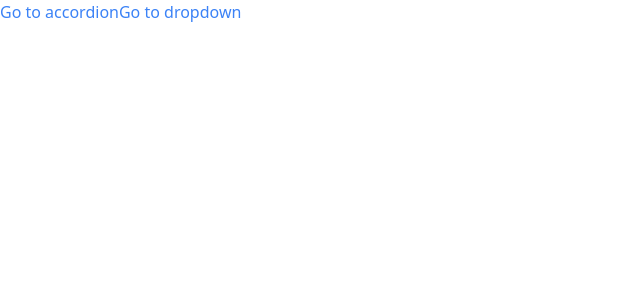
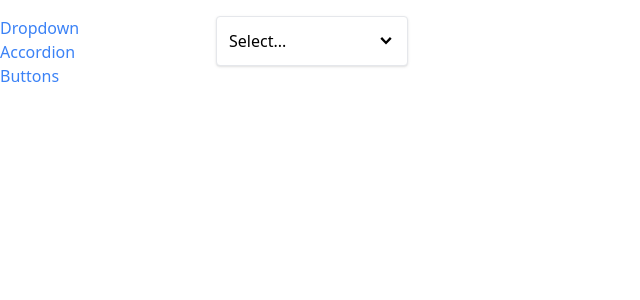
Before and after one commit to mwoitek/react-components-examples, a React (Create React App) app: page / in a window 1280 px wide. Shown: the top 300 px of the page, without its empty margins (0-640 px from the left). Built offline with nearby package versions, Linux system fonts and the light colour scheme.

Commit message:
Add Sidebar component

```diff
--- a/src/App.js
+++ b/src/App.js
@@ -1,19 +1,23 @@
-import Link from './components/Link';
 import Route from './components/Route';
+import Sidebar from './components/Sidebar';
+
 import AccordionPage from './pages/AccordionPage';
+import ButtonPage from './pages/ButtonPage';
 import DropdownPage from './pages/DropdownPage';
 
 function App() {
   return (
-    <div>
-      <Link to='/accordion'>Go to accordion</Link>
-      <Link to='/dropdown'>Go to dropdown</Link>
-      <div>
+    <div className='container mx-auto grid grid-cols-6 gap-4 mt-4'>
+      <Sidebar />
+      <div className='col-span-5'>
+        <Route path='/'>
+          <DropdownPage />
+        </Route>
         <Route path='/accordion'>
           <AccordionPage />
         </Route>
-        <Route path='/dropdown'>
-          <DropdownPage />
+        <Route path='/buttons'>
+          <ButtonPage />
         </Route>
       </div>
     </div>
--- /dev/null
+++ b/src/components/Sidebar.js
@@ -0,0 +1,25 @@
+import Link from './Link';
+
+function Sidebar() {
+  const links = [
+    { label: 'Dropdown', path: '/' },
+    { label: 'Accordion', path: '/accordion' },
+    { label: 'Buttons', path: '/buttons' },
+  ];
+
+  const renderedLinks = links.map((link) => {
+    return (
+      <Link key={link.label} to={link.path}>
+        {link.label}
+      </Link>
+    );
+  });
+
+  return (
+    <div className='sticky top-0 overflow-y-auto flex flex-col'>
+      {renderedLinks}
+    </div>
+  );
+}
+
+export default Sidebar;
```
